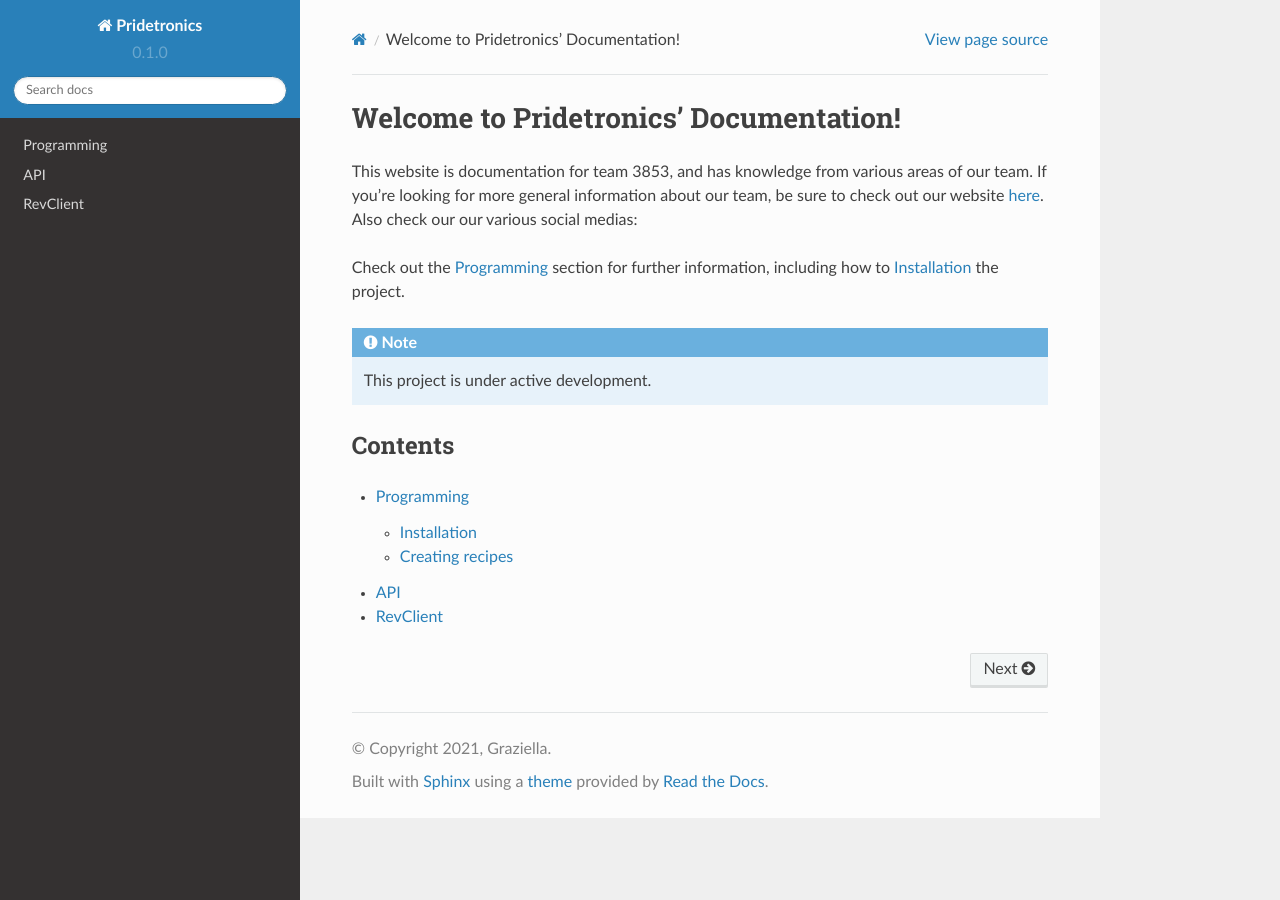
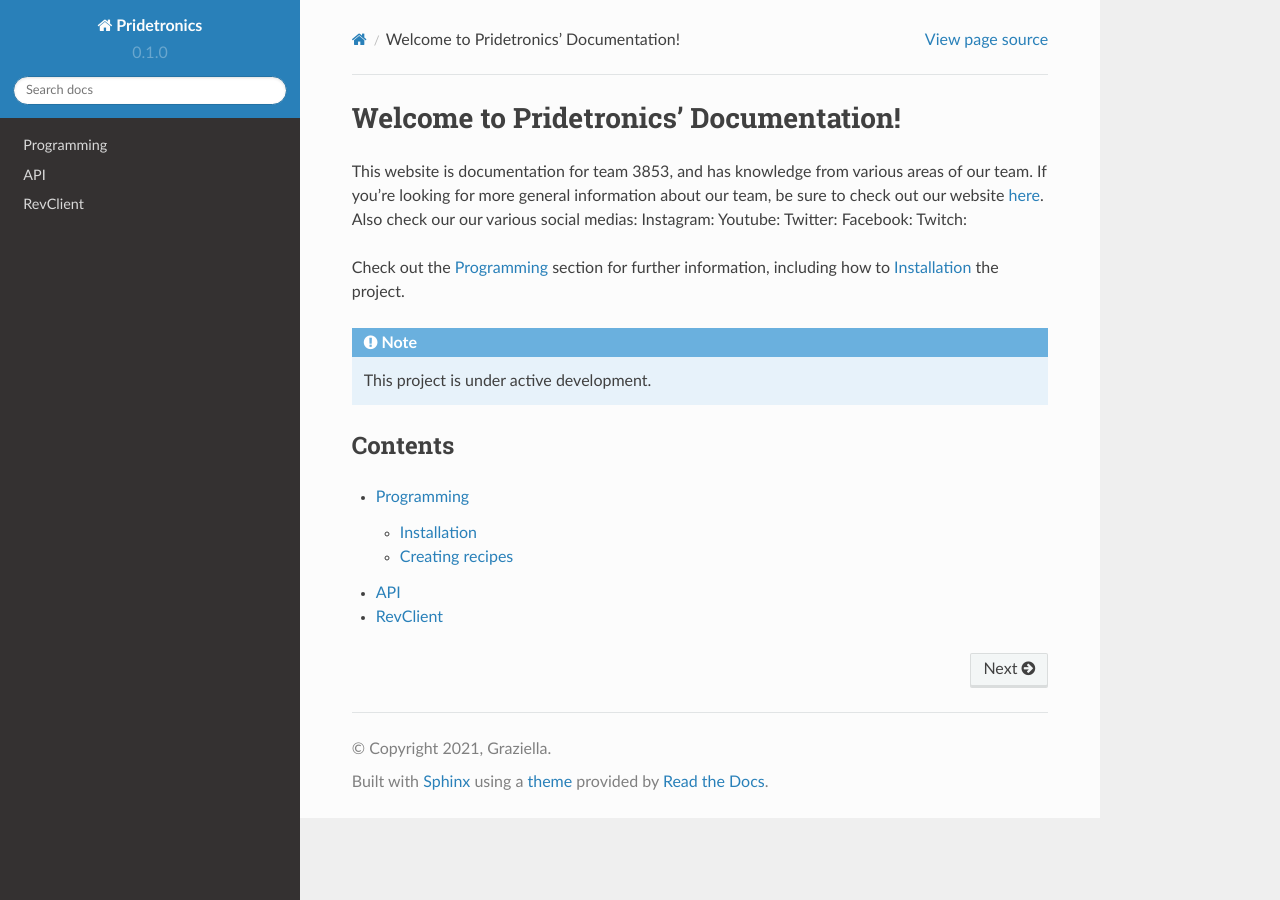
Before and after one commit to KaterinaDeeter/3853-Documentation, a Sphinx documentation site: the page built from docs/source/index.rst, in a window 1280 px wide. Built offline with Sphinx 7.4.7 and the Read the Docs theme 2.0.0, drawn with Linux system fonts in a browser that asks for light colours; some of the changed lines change nothing that is shown.

```diff
--- a/docs/source/index.rst
+++ b/docs/source/index.rst
@@ -5,8 +5,11 @@
 If you're looking for more general information about our team, be sure to check out our website
 `here <https://www.pridetronics.com/>`_.
 Also check our our various social medias:
-
-
+Instagram:
+Youtube:
+Twitter:
+Facebook:
+Twitch:
 
 Check out the :doc:`usage` section for further information, including
 how to :ref:`installation` the project.
```
